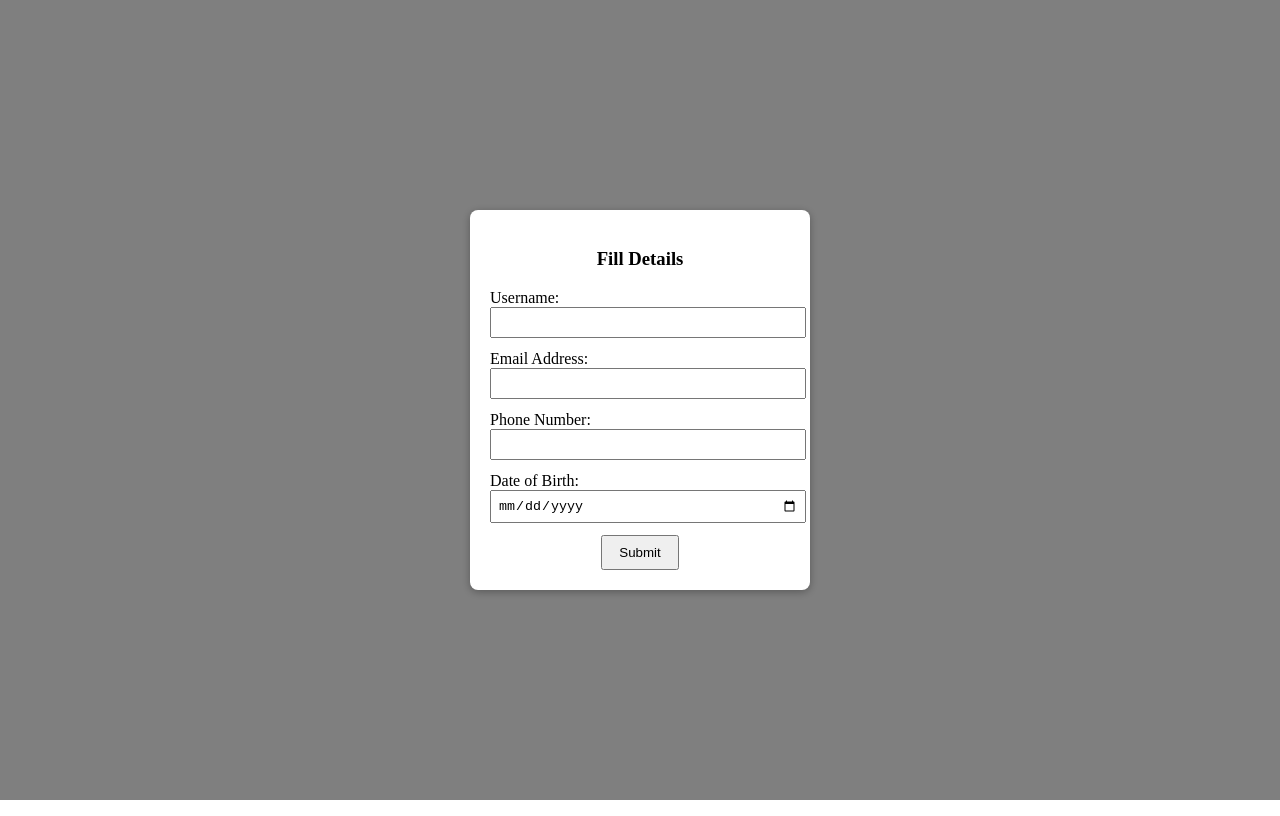
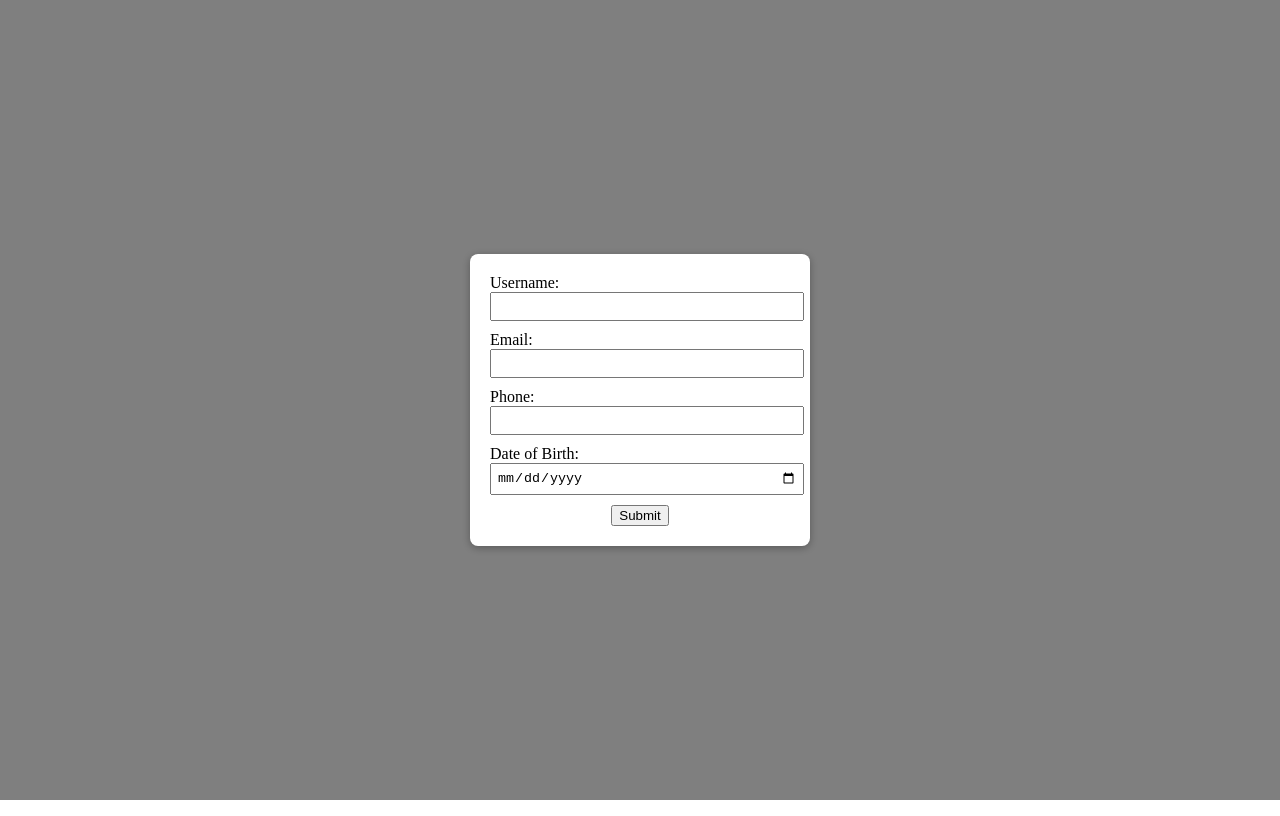
Before and after one commit to neeraj5632/xmodal, a React (Vite) app: page / in a window 1280 px wide. Both pictures are taken after a click on the button "Open Form". Built offline with nearby package versions, Linux system fonts and the light colour scheme.

Commit message:
last commit I think

```diff
--- a/src/XModal.jsx
+++ b/src/XModal.jsx
@@ -1,9 +1,7 @@
-import React, { useState, useEffect } from "react";
+import React, { useState } from "react";
 
 const XModal = () => {
   const [isModalOpen, setIsModalOpen] = useState(false);
-
-  // Form state
   const [formData, setFormData] = useState({
     username: "",
     email: "",
@@ -11,101 +9,79 @@ const XModal = () => {
     dob: "",
   });
 
-  // Form errors for inline error messages (optional, but required for "Please fill out this field." messages)
-  const [errors, setErrors] = useState({});
-
-  // Open modal handler
   const openModal = () => {
     setIsModalOpen(true);
-    setErrors({});
     setFormData({ username: "", email: "", phone: "", dob: "" });
   };
 
-  // Close modal handler
   const closeModal = () => {
     setIsModalOpen(false);
-    setErrors({});
     setFormData({ username: "", email: "", phone: "", dob: "" });
   };
 
-  // Handle clicks outside modal content to close modal
+  const handleChange = (e) => {
+    const { id, value } = e.target;
+    setFormData((prev) => ({ ...prev, [id]: value }));
+  };
+
+  const validate = () => {
+    const { username, email, phone, dob } = formData;
+
+    if (!username.trim()) {
+      alert("Please fill out the Username field.");
+      return false;
+    }
+    if (!email.trim()) {
+      alert("Please fill out the Email field.");
+      return false;
+    }
+    if (!phone.trim()) {
+      alert("Please fill out the Phone field.");
+      return false;
+    }
+    if (!dob.trim()) {
+      alert("Please fill out the Date of Birth field.");
+      return false;
+    }
+
+    if (!email.includes("@")) {
+      alert("Invalid email. Please check your email address.");
+      return false;
+    }
+
+    const phoneDigits = phone.replace(/\D/g, "");
+    if (phoneDigits.length !== 10) {
+      alert("Invalid phone number. Please enter a 10-digit phone number.");
+      return false;
+    }
+
+    const dobDate = new Date(dob);
+    const today = new Date();
+    if (dobDate > today) {
+      alert("Invalid Date of Birth. Please enter a valid past date.");
+      return false;
+    }
+
+    return true;
+  };
+
+  const handleSubmit = (e) => {
+    e.preventDefault();
+    if (validate()) closeModal();
+  };
+
+  // Close modal when clicking outside the modal-content
   const handleOutsideClick = (e) => {
     if (e.target.className === "modal") {
       closeModal();
     }
   };
 
-  // Handle form input change
-  const handleChange = (e) => {
-    const { id, value } = e.target;
-    setFormData((prev) => ({ ...prev, [id]: value }));
-  };
-
-  // Validation logic
-  const validate = () => {
-    const newErrors = {};
-
-    // Check all fields filled
-    if (!formData.username.trim())
-      newErrors.username = "Please fill out this field.";
-    if (!formData.email.trim()) newErrors.email = "Please fill out this field.";
-    if (!formData.phone.trim()) newErrors.phone = "Please fill out this field.";
-    if (!formData.dob.trim()) newErrors.dob = "Please fill out this field.";
-
-    // If any empty, no need to check further validations here
-    if (Object.keys(newErrors).length > 0) {
-      setErrors(newErrors);
-      return false;
-    }
-
-    // Email must contain '@'
-    if (!formData.email.includes("@")) {
-      alert("Invalid email. Please check your email address.");
-      return false;
-    }
-
-    // Phone must be exactly 10 digits and only numbers
-    const phoneDigitsOnly = formData.phone.replace(/\D/g, "");
-    if (phoneDigitsOnly.length !== 10) {
-      alert("Invalid phone number. Please enter a 10-digit phone number.");
-      return false;
-    }
-
-    // DOB must be past or today, not future
-    const today = new Date();
-    const dobDate = new Date(formData.dob);
-    // To avoid invalid date input, check if dobDate is valid date
-    if (isNaN(dobDate.getTime())) {
-      alert("Invalid Date of Birth. Please enter a valid past date.");
-      return false;
-    }
-    if (dobDate > today) {
-      alert("Invalid Date of Birth. Please enter a valid past date.");
-      return false;
-    }
-
-    // If all checks pass
-    setErrors({});
-    return true;
-  };
-
-  // Submit handler
-  const handleSubmit = (e) => {
-    e.preventDefault();
-    if (validate()) {
-      // Reset form and close modal on success
-      closeModal();
-    }
-  };
-
   return (
-    <div>
-      {!isModalOpen && (
-        <div style={{ textAlign: "center", marginTop: "50px" }}>
-          <h2>User Details Modal</h2>
-          <button onClick={openModal}>Open Form</button>
-        </div>
-      )}
+    <div
+      style={{ minHeight: "100vh", padding: "50px", boxSizing: "border-box" }}
+    >
+      {!isModalOpen && <button onClick={openModal}>Open Form</button>}
 
       {isModalOpen && (
         <div
@@ -115,8 +91,8 @@ const XModal = () => {
             position: "fixed",
             top: 0,
             left: 0,
-            width: "100vw", // <-- yahan change karna hai
-            height: "100vh", // <-- yahan change karna hai
+            width: "100vw",
+            height: "100vh",
             backgroundColor: "rgba(0,0,0,0.5)",
             display: "flex",
             justifyContent: "center",
@@ -126,6 +102,7 @@ const XModal = () => {
         >
           <div
             className="modal-content"
+            onClick={(e) => e.stopPropagation()}
             style={{
               backgroundColor: "#fff",
               padding: "20px",
@@ -134,110 +111,53 @@ const XModal = () => {
               boxShadow: "0 2px 8px rgba(0,0,0,0.3)",
             }}
           >
-            <h3 style={{ textAlign: "center" }}>Fill Details</h3>
-            <form onSubmit={handleSubmit} noValidate>
-              {/* Username */}
-              <div style={{ marginBottom: "12px" }}>
+            <form onSubmit={handleSubmit}>
+              <div style={{ marginBottom: "10px" }}>
                 <label htmlFor="username">Username:</label>
-                <br />
                 <input
                   id="username"
                   type="text"
                   value={formData.username}
                   onChange={handleChange}
-                  style={{ width: "100%", padding: "6px" }}
+                  style={{ width: "100%", padding: "5px" }}
                 />
-                {errors.username && (
-                  <div
-                    style={{
-                      color: "orange",
-                      fontSize: "12px",
-                      marginTop: "4px",
-                    }}
-                  >
-                    {errors.username}
-                  </div>
-                )}
               </div>
 
-              {/* Email */}
-              <div style={{ marginBottom: "12px" }}>
-                <label htmlFor="email">Email Address:</label>
-                <br />
+              <div style={{ marginBottom: "10px" }}>
+                <label htmlFor="email">Email:</label>
                 <input
                   id="email"
                   type="email"
                   value={formData.email}
                   onChange={handleChange}
-                  style={{ width: "100%", padding: "6px" }}
+                  style={{ width: "100%", padding: "5px" }}
                 />
-                {errors.email && (
-                  <div
-                    style={{
-                      color: "orange",
-                      fontSize: "12px",
-                      marginTop: "4px",
-                    }}
-                  >
-                    {errors.email}
-                  </div>
-                )}
               </div>
 
-              {/* Phone */}
-              <div style={{ marginBottom: "12px" }}>
-                <label htmlFor="phone">Phone Number:</label>
-                <br />
+              <div style={{ marginBottom: "10px" }}>
+                <label htmlFor="phone">Phone:</label>
                 <input
                   id="phone"
                   type="text"
                   value={formData.phone}
                   onChange={handleChange}
-                  style={{ width: "100%", padding: "6px" }}
+                  style={{ width: "100%", padding: "5px" }}
                 />
-                {errors.phone && (
-                  <div
-                    style={{
-                      color: "orange",
-                      fontSize: "12px",
-                      marginTop: "4px",
-                    }}
-                  >
-                    {errors.phone}
-                  </div>
-                )}
               </div>
 
-              {/* DOB */}
-              <div style={{ marginBottom: "12px" }}>
+              <div style={{ marginBottom: "10px" }}>
                 <label htmlFor="dob">Date of Birth:</label>
-                <br />
                 <input
                   id="dob"
                   type="date"
                   value={formData.dob}
                   onChange={handleChange}
-                  style={{ width: "100%", padding: "6px" }}
+                  style={{ width: "100%", padding: "5px" }}
                 />
-                {errors.dob && (
-                  <div
-                    style={{
-                      color: "orange",
-                      fontSize: "12px",
-                      marginTop: "4px",
-                    }}
-                  >
-                    {errors.dob}
-                  </div>
-                )}
               </div>
 
               <div style={{ textAlign: "center" }}>
-                <button
-                  type="submit"
-                  className="submit-button"
-                  style={{ padding: "8px 16px" }}
-                >
+                <button type="submit" className="submit-button">
                   Submit
                 </button>
               </div>
```
